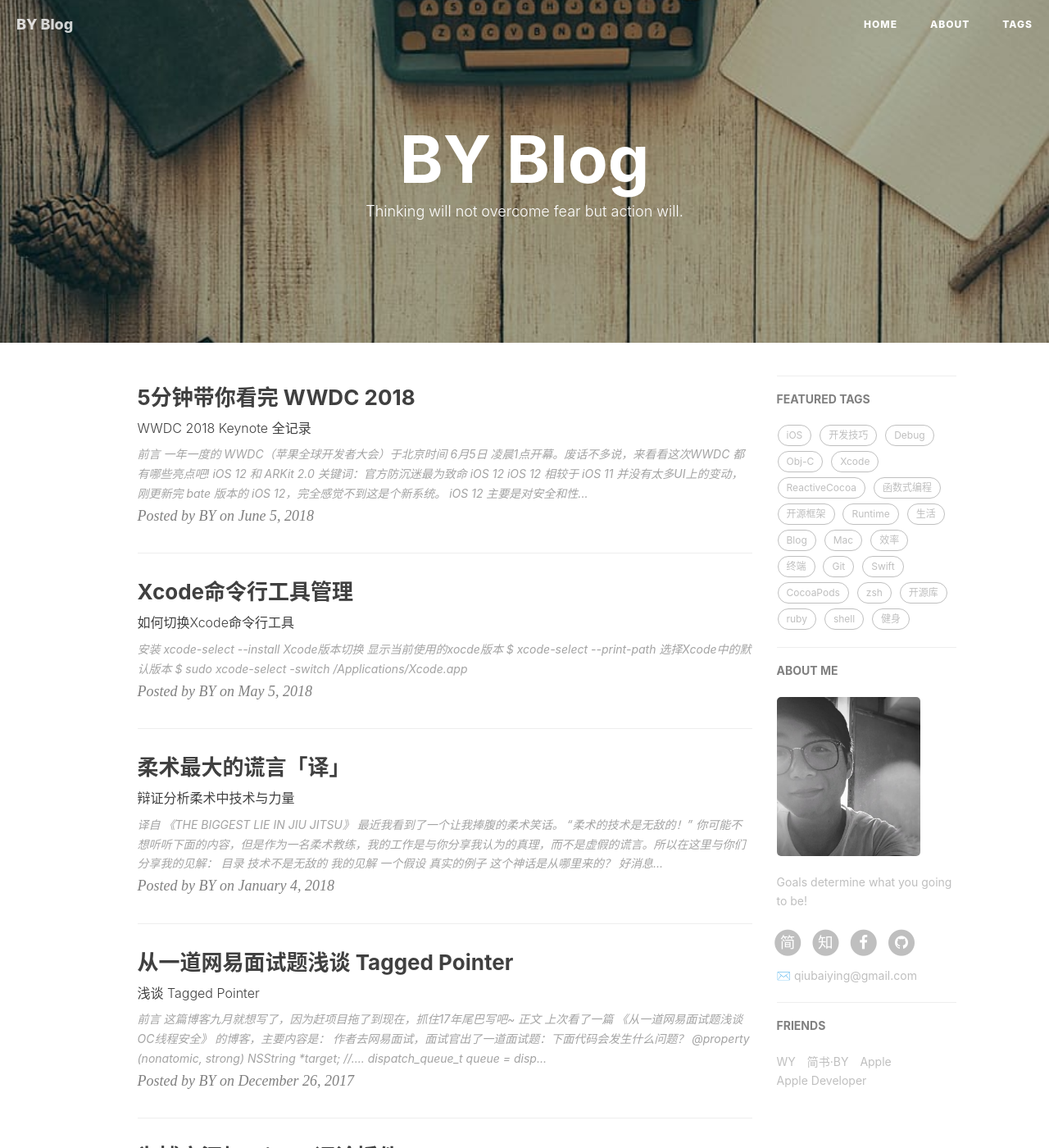
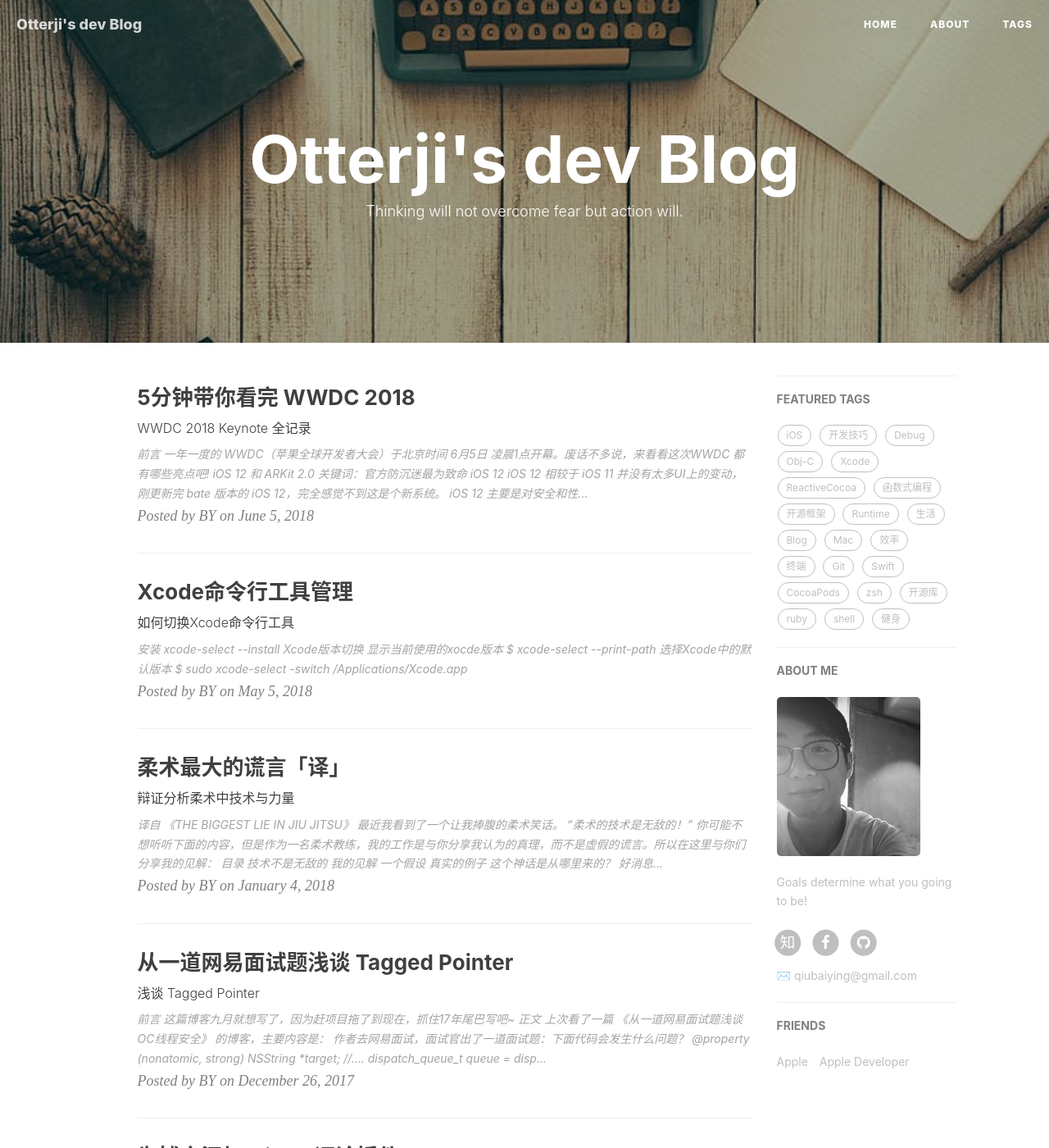
Before and after one commit to Youngsdg1/youngji.github.io, a Jekyll site: the page built from index.html, in a window 1280 px wide and 1400 px high. Shown: the whole window at 82% size. Built offline with Jekyll 4.4.1, drawn with Linux system fonts in a browser that asks for light colours; nearby versions of some CDN libraries; the list of posts is cut into pages by our own code; comment, search, counter and statistics services are not loaded; some of the changed text lies outside the part shown.

Commit message:
settings

```diff
--- a/_config.yml
+++ b/_config.yml
@@ -1,13 +1,13 @@
 # Site settings
-title: BY Blog
-SEOTitle: 柏荧的博客 | BY Blog
+title: Otterji's dev Blog
+SEOTitle: 영수달지 | dev Blog
 header-img: img/post-bg-desk.jpg
 email: qiubaiying@gmail.com
 description: "Every failure is leading towards success."
 keyword: "BY, BY Blog, 柏荧的博客, qiubaiying, 邱柏荧, iOS, Apple, iPhone"
 url: "http://otterji.github.io"          # your host, for absolute URL
 baseurl: ""      # for example, '/blog' if your blog hosted on 'host/blog'
-github_repo: "https://github.com/qiubaiying/qiubaiying.github.io.git" # you code repository
+github_repo: "https://github.com/otterji/devBlog" # you code repository
 
 # Sidebar settings
 sidebar: true                           # whether or not using Sidebar.
@@ -19,10 +19,9 @@ sidebar-avatar: /img/about-BY-gentle.jpg      # use absolute URL, seeing it's us
 # SNS settings
 RSS: false
 # weibo_username:     qiubaiying
-zhihu_username:     qiubaiying
-github_username:    qiubaiying
-facebook_username:  baiying.qiu.7
-jianshu_username:   e71990ada2fd
+zhihu_username:     youngji
+github_username:    youngji
+facebook_username:  youngjiRoh
 #twitter_username:   qiubaiying
 
 
@@ -62,11 +61,11 @@ kramdown:
 # Gitalk
 gitalk:
   enable: true    #是否开启Gitalk评论
-  clientID: f2c84e7629bb1446c1a4                            #生成的clientID
-  clientSecret: ca6d6139d1e1b8c43f8b2e19492ddcac8b322d0d    #生成的clientSecret
-  repo: qiubaiying.github.io    #仓库名称
-  owner: qiubaiying    #github用户名
-  admin: qiubaiying
+  # clientID: f2c84e7629bb1446c1a4                            #生成的clientID
+  # clientSecret: ca6d6139d1e1b8c43f8b2e19492ddcac8b322d0d    #生成的clientSecret
+  repo: otterji.github.io    #仓库名称
+  owner: otterji    #github用户名
+  admin: otterji
   distractionFreeMode: true #是否启用类似FB的阴影遮罩
 
 
@@ -98,19 +97,13 @@ service-worker: true
 
 # Friends
 friends: [
-    {
-        title: "WY",
-        href: "http://zhengwuyang.com"
-    },{
-        title: "简书·BY",
-        href: "http://www.jianshu.com/u/e71990ada2fd"
-    },{
-        title: "Apple",
-        href: "https://apple.com"
-    },{
-        title: "Apple Developer",
-        href: "https://developer.apple.com/"
-    }
+  {
+      title: "Apple",
+      href: "https://apple.com"
+  },{
+      title: "Apple Developer",
+      href: "https://developer.apple.com/"
+  }
 ]
 
 remote_theme: qiubaiying/qiubaiying.github.io
```
